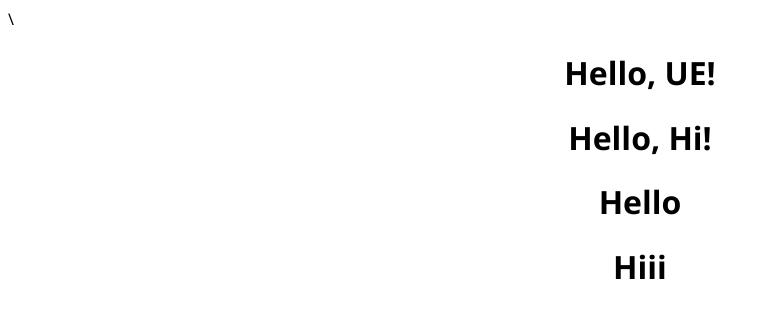
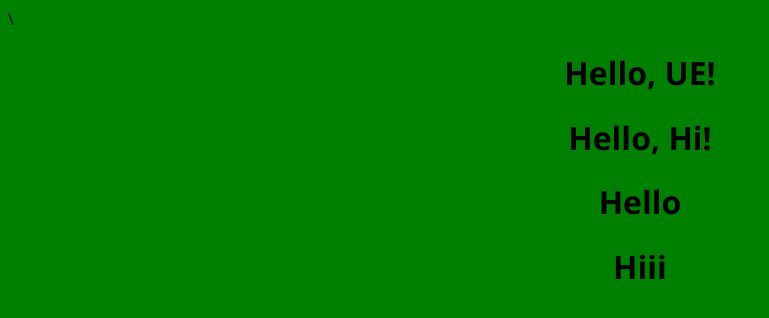
Before and after one commit to malatik/My-Personal-Website, a plain HTML site: page index.html in a window 1280 px wide. Shown: the whole page, without its empty margins (0-769 px from the left). Drawn offline with Linux system fonts and the light colour scheme.

Commit message:
Add files via upload

```diff
--- a/index.css
+++ b/index.css
@@ -1,5 +1,5 @@
 body {
-    background-color: white;
+    background-color: green;
     color: black;
     font-family: 'Segoe UI', Tahoma, Geneva, Verdana, sans-serif;
 
```
